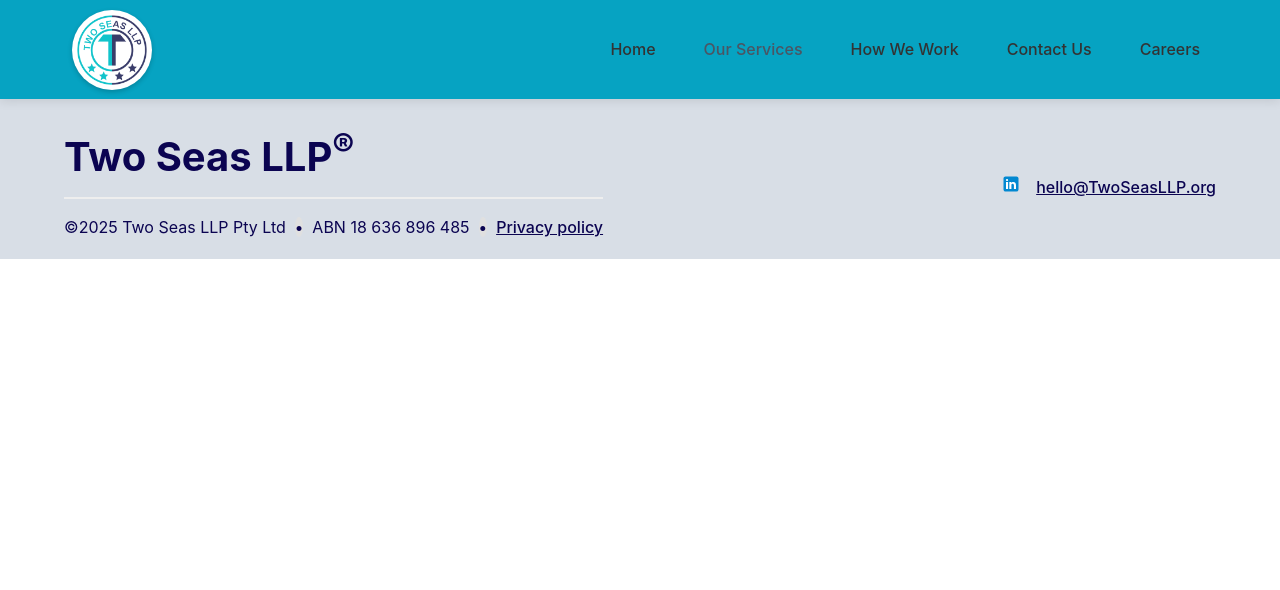
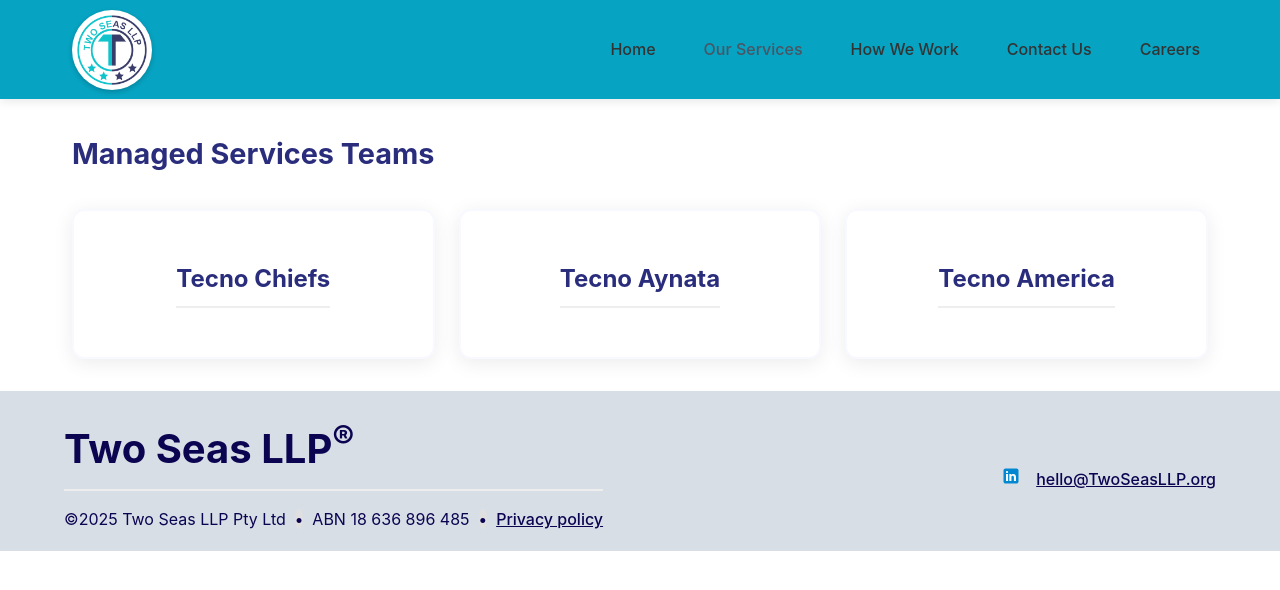
Before and after one commit to SahilKumarW/Two-Seas-LLP, a React (Create React App) app: page /managed-services in a window 1280 px wide. Shown: the top 590 px of the page. Built offline with nearby package versions, Linux system fonts and the light colour scheme.

Commit message:
added managed-services endpoint and page

```diff
--- a/src/App.js
+++ b/src/App.js
@@ -20,6 +20,7 @@
 import HowWeWork from './pages/HowWeWork/HowWeWork.js';
 import AdminLogin from './components/AdminLogin/AdminLogin.jsx';
 import AdminDashboard from "./pages/AdminDashboard/AdminDashboard.jsx";
+import ManagedServices from "./pages/Managed Services/ManagedServices.jsx";
 import './App.css';
 
 function Layout() {
@@ -56,6 +57,7 @@
         <Route path="/how-we-work" element={<HowWeWork />} />
         <Route path="/admin-login" element={<AdminLogin />} />
         <Route path="/admin-dashboard" element={<AdminDashboard />} />
+        <Route path="/managed-services" element={<ManagedServices />} />
       </Routes>
 
       {!isBookCallPage && !isAdminLoginPage && <Footer />}
--- /dev/null
+++ b/src/pages/Managed Services/ManagedServices.css
@@ -0,0 +1,187 @@
+.team-workforce-page {
+  padding: 2rem;
+  font-family: 'Inter', sans-serif;
+  color: #2A2D4A;
+  max-width: 1200px;
+  margin: 0 auto;
+}
+
+.page-header {
+  margin-bottom: 2rem;
+}
+
+.page-header h1 {
+  font-size: 1.8rem;
+  color: #2A2D7C;
+  margin: 0;
+}
+
+.teams-grid {
+  display: grid;
+  grid-template-columns: repeat(auto-fill, minmax(300px, 1fr));
+  gap: 1.5rem;
+}
+
+.team-card {
+  background: white;
+  border-radius: 12px;
+  padding: 2rem;
+  box-shadow: 0 4px 20px rgba(0, 0, 0, 0.08);
+  cursor: pointer;
+  transition: all 0.3s ease;
+  position: relative;
+  overflow: hidden;
+  height: 150px;
+  display: flex;
+  align-items: center;
+  justify-content: center;
+  border: 2px solid #F8F9FF;
+}
+
+.team-card:hover {
+  transform: translateY(-5px);
+  box-shadow: 0 8px 25px rgba(42, 45, 124, 0.15);
+  border-color: #11C4CB;
+}
+
+.team-card h2 {
+  margin: 0;
+  font-size: 1.5rem;
+  color: #2A2D7C;
+  text-align: center;
+}
+
+.team-hover-content {
+  position: absolute;
+  bottom: 0;
+  left: 0;
+  right: 0;
+  background: rgba(42, 45, 124, 0.9);
+  color: white;
+  padding: 0.8rem;
+  text-align: center;
+  transform: translateY(100%);
+  transition: transform 0.3s ease;
+}
+
+.team-card:hover .team-hover-content {
+  transform: translateY(0);
+}
+
+.workforce-header {
+  display: flex;
+  align-items: center;
+  gap: 1.5rem;
+  margin-bottom: 2rem;
+}
+
+.workforce-header h1 {
+  font-size: 1.8rem;
+  color: #2A2D7C;
+  margin: 0;
+}
+
+.back-button {
+  background: #2A2D7C;
+  color: white;
+  border: none;
+  padding: 0.7rem 1.2rem;
+  border-radius: 6px;
+  font-weight: 600;
+  cursor: pointer;
+  transition: all 0.3s ease;
+  display: flex;
+  align-items: center;
+  gap: 0.5rem;
+}
+
+.back-button:hover {
+  background: #393C68;
+  transform: translateY(-2px);
+}
+
+.workforce-grid {
+  display: grid;
+  grid-template-columns: repeat(auto-fill, minmax(350px, 1fr));
+  gap: 1.5rem;
+}
+
+.member-card {
+  background: white;
+  border-radius: 12px;
+  overflow: hidden;
+  box-shadow: 0 4px 20px rgba(0, 0, 0, 0.08);
+  transition: all 0.3s ease;
+}
+
+.member-card:hover {
+  transform: translateY(-5px);
+  box-shadow: 0 8px 25px rgba(42, 45, 124, 0.15);
+}
+
+.member-header {
+  display: flex;
+  padding: 1.5rem;
+  gap: 1.5rem;
+  background: #F8F9FF;
+}
+
+.member-image {
+  width: 80px;
+  height: 80px;
+  border-radius: 50%;
+  object-fit: cover;
+  border: 3px solid white;
+  box-shadow: 0 3px 10px rgba(0, 0, 0, 0.1);
+}
+
+.member-info {
+  flex: 1;
+}
+
+.member-info h2 {
+  margin: 0 0 0.5rem 0;
+  color: #2A2D7C;
+}
+
+.member-details {
+  display: flex;
+  flex-direction: column;
+  gap: 0.3rem;
+  font-size: 0.9rem;
+}
+
+.member-details strong {
+  color: #2A2D7C;
+}
+
+.member-description {
+  padding: 1.5rem;
+  border-top: 1px solid rgba(42, 45, 124, 0.1);
+}
+
+.member-description p {
+  margin: 0;
+  line-height: 1.6;
+  color: #4A4D6A;
+}
+
+/* Responsive Design */
+@media (max-width: 768px) {
+  .teams-grid,
+  .workforce-grid {
+    grid-template-columns: 1fr;
+  }
+
+  .workforce-header {
+    flex-direction: column;
+    align-items: flex-start;
+    gap: 1rem;
+  }
+
+  .member-header {
+    flex-direction: column;
+    align-items: center;
+    text-align: center;
+  }
+}
--- a/src/pages/Managed Services/ManagedServices.jsx
+++ b/src/pages/Managed Services/ManagedServices.jsx
@@ -0,0 +1,130 @@
+import React, { useState } from 'react';
+import './ManagedServices.css';
+
+const ManagedServices = () => {
+    const [selectedTeam, setSelectedTeam] = useState(null);
+    const [showWorkforce, setShowWorkforce] = useState(false);
+
+    const teams = [
+        { id: 1, name: 'Tecno Chiefs' },
+        { id: 2, name: 'Tecno Aynata' },
+        { id: 3, name: 'Tecno America' }
+    ];
+
+    const workforceData = {
+        1: [
+            {
+                id: 101,
+                name: 'Usman',
+                expertise: 'HR Recruitment',
+                experience: '3 years',
+                image: 'https://randomuser.me/api/portraits/men/32.jpg',
+                description: 'Specialized in technical recruitment and talent acquisition for IT roles.'
+            },
+            {
+                id: 102,
+                name: 'Priya',
+                expertise: 'Technical Screening',
+                experience: '2 years',
+                image: 'https://randomuser.me/api/portraits/women/44.jpg',
+                description: 'Expert in conducting technical interviews and candidate evaluation.'
+            }
+        ],
+        2: [
+            {
+                id: 201,
+                name: 'Rahul',
+                expertise: 'IT Recruitment',
+                experience: '4 years',
+                image: 'https://randomuser.me/api/portraits/men/22.jpg',
+                description: 'Focuses on hiring for cloud computing and DevOps positions.'
+            }
+        ],
+        3: [
+            {
+                id: 301,
+                name: 'Neha',
+                expertise: 'Campus Recruitment',
+                experience: '1.5 years',
+                image: 'https://randomuser.me/api/portraits/women/33.jpg',
+                description: 'Handles fresh graduate hiring and university relations.'
+            },
+            {
+                id: 302,
+                name: 'Amit',
+                expertise: 'Leadership Hiring',
+                experience: '5 years',
+                image: 'https://randomuser.me/api/portraits/men/45.jpg',
+                description: 'Specializes in executive search and C-level placements.'
+            }
+        ]
+    };
+
+    const handleTeamClick = (teamId) => {
+        setSelectedTeam(teamId);
+        setShowWorkforce(true);
+    };
+
+    const handleBackClick = () => {
+        setShowWorkforce(false);
+        setSelectedTeam(null);
+    };
+
+    return (
+        <div className="team-workforce-page">
+            {!showWorkforce ? (
+                <>
+                    <div className="page-header">
+                        <h1>Managed Services Teams</h1>
+                    </div>
+
+                    <div className="teams-grid">
+                        {teams.map((team) => (
+                            <div
+                                key={team.id}
+                                className="team-card"
+                                onClick={() => handleTeamClick(team.id)}
+                            >
+                                <h2>{team.name}</h2>
+                                <div className="team-hover-content">
+                                    <span>Click to view workforce</span>
+                                </div>
+                            </div>
+                        ))}
+                    </div>
+                </>
+            ) : (
+                <>
+                    <div className="workforce-header">
+                        <button className="back-button" onClick={handleBackClick}>
+                            &larr; Back to Teams
+                        </button>
+                        <h1>{teams.find(t => t.id === selectedTeam)?.name} Workforce</h1>
+                    </div>
+
+                    <div className="workforce-grid">
+                        {workforceData[selectedTeam]?.map((member) => (
+                            <div key={member.id} className="member-card">
+                                <div className="member-header">
+                                    <img src={member.image} alt={member.name} className="member-image" />
+                                    <div className="member-info">
+                                        <h2>{member.name}</h2>
+                                        <div className="member-details">
+                                            <span><strong>Expertise:</strong> {member.expertise}</span>
+                                            <span><strong>Experience:</strong> {member.experience}</span>
+                                        </div>
+                                    </div>
+                                </div>
+                                <div className="member-description">
+                                    <p>{member.description}</p>
+                                </div>
+                            </div>
+                        ))}
+                    </div>
+                </>
+            )}
+        </div>
+    );
+};
+
+export default ManagedServices;
```
